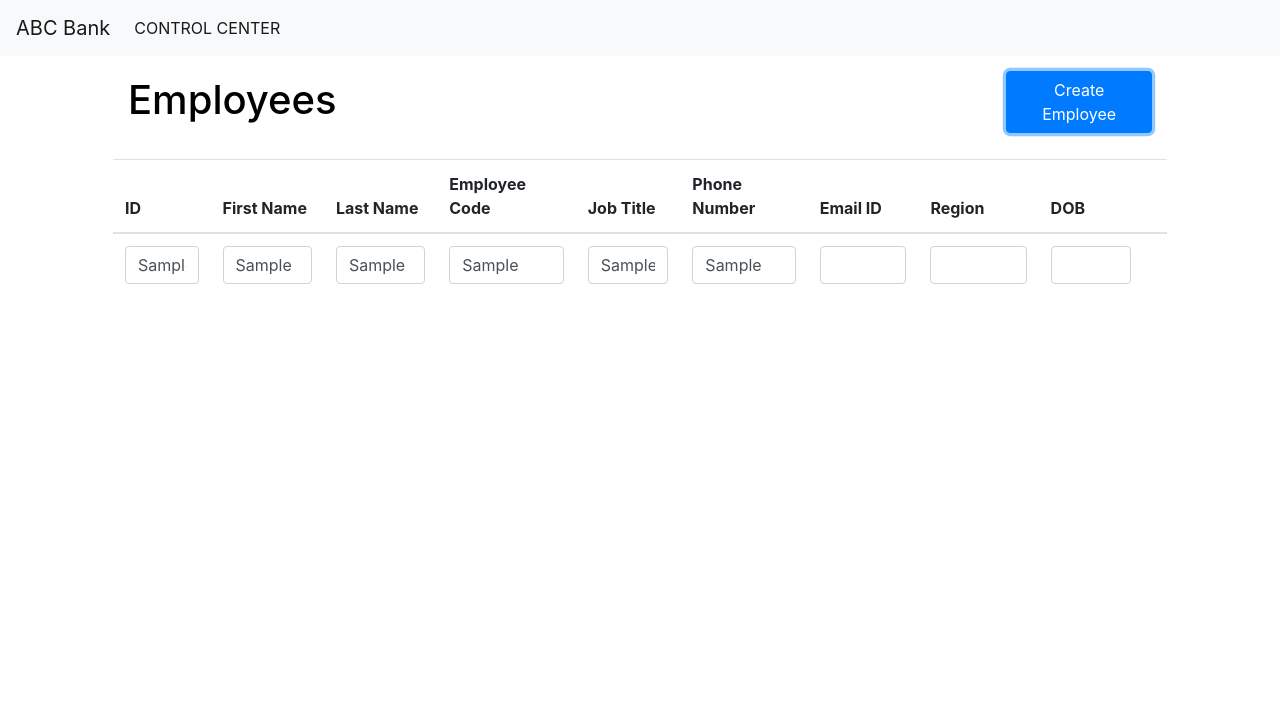
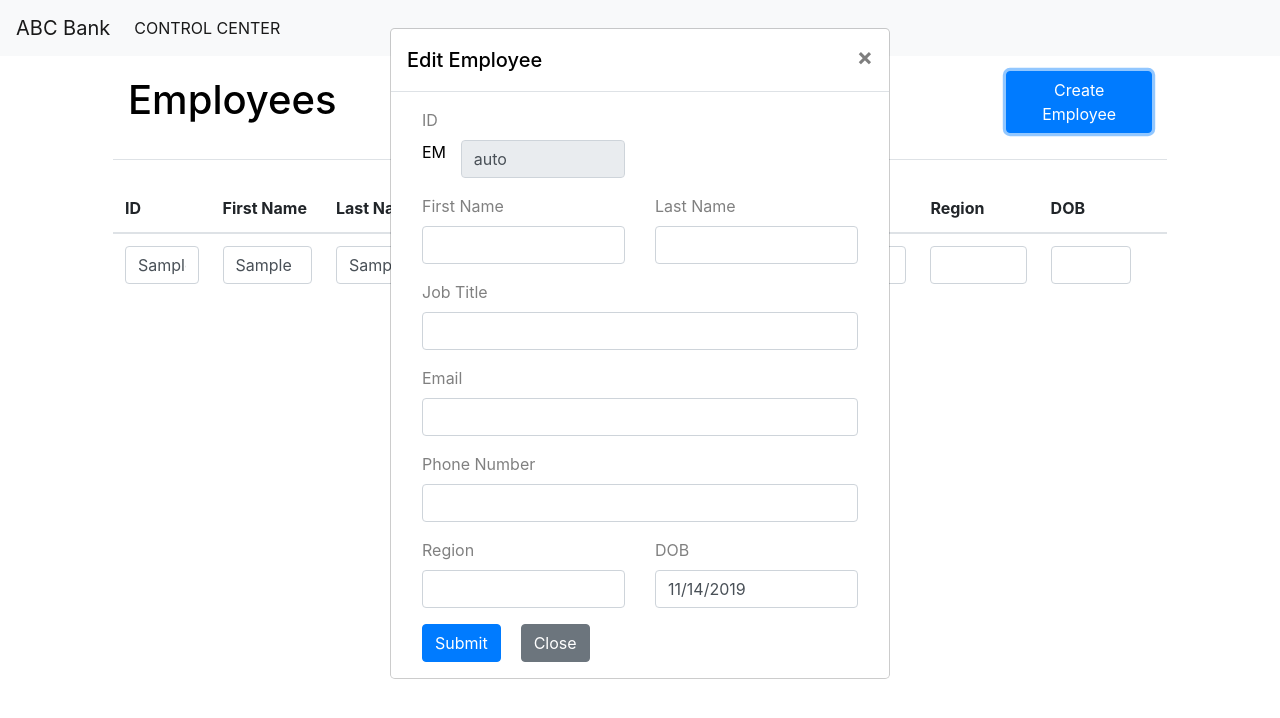
Before and after one commit to bansalvks/employee-crud-app, a React (Create React App) app: page / in a window 1280 px wide. Both pictures are taken after typing "Sample", "Sample", "Sample", "Sample", "Sample", "Sample" into the empty fields and a click on the button "Create Employee". Shown: the top 718 px of the page. Built offline with nearby package versions, Linux system fonts and the light colour scheme.

Commit message:
insert update delete added

```diff
--- /dev/null
+++ b/CommonUtils.js
@@ -0,0 +1,3 @@
+export function capitalizeFirstLetter(string) {
+    return string.charAt(0).toUpperCase() + string.slice(1);
+}
--- a/src/App.js
+++ b/src/App.js
@@ -7,7 +7,7 @@ import './App.css'
 import Navigation from './Components/Navigation';
 import { EmployeeDetails } from './Containers/EmployeeDetails';
 import { EmployeeDetailsEditor } from './Containers/EmployeeDetailsEditor';
-import { getEmployeesAPI, removeEmployeesAPI } from "./services/EmployeeService";
+import { getEmployeesAPI, removeEmployeesAPI, updateEmployeesAPI, addEmployeesAPI } from "./services/EmployeeService";
 import moment from 'moment';
 import _ from 'lodash';
 
@@ -105,12 +105,72 @@ export class App extends React.PureComponent {
     })
   }
 
-  editEmployeeDetails = (index) => {
-
+  showCreateEmployeeDetails = (e) => {
+    e.preventDefault();
+    this.setState({
+      editEmployeeDetails: {}
+    });
   }
 
-  createEmployeeDetails = (index) => {
+  showEditEmployeeDetails = (e) => {
+    e.preventDefault();
 
+    const index = e.target.dataset.index
+
+    const {
+      employees
+    } = this.state;
+
+    this.setState({
+      editEmployeeDetails: employees[index]
+    });
+  }
+
+  hideEditEmployeeDetails = () => {
+    this.setState({
+      editEmployeeDetails: null
+    })
+  }
+
+  upsertEmployeeDetails = ({
+    isNew,
+    employeeID,
+    firstName,
+    lastName,
+    code,
+    jobTitle,
+    phone,
+    email,
+    region,
+    dob,
+  }) => {
+
+    let upsert = isNew ? addEmployeesAPI : updateEmployeesAPI
+
+    if (isNew &&
+      !firstName &&
+      !lastName &&
+      !jobTitle &&
+      !phone &&
+      !email &&
+      !region) {
+      this.hideEditEmployeeDetails();
+      return
+    }
+
+    upsert({
+      firstName,
+      lastName,
+      jobTitle,
+      phone,
+      email,
+      region,
+      dob,
+    })
+      .then(() => {
+        this.getEmployees();
+        this.hideEditEmployeeDetails();
+      })
   }
 
   removeEmployee = (e) => {
@@ -167,6 +227,7 @@ export class App extends React.PureComponent {
       sortOrder,
       sortBy,
       viewEmployeeDetails,
+      editEmployeeDetails,
     } = this.state;
 
     const rowsElements = employees.map(({
@@ -200,7 +261,7 @@ export class App extends React.PureComponent {
               <div className="dropdown-menu" aria-labelledby="rowActions">
                 <a className="dropdown-item" data-index={index} onClick={this.removeEmployee} href="#">Remove</a>
                 <a className="dropdown-item" data-index={index} onClick={this.showEmployeeDetails} href="#">View</a>
-                <a className="dropdown-item" href="#">Edit</a>
+                <a className="dropdown-item" data-index={index} onClick={this.showEditEmployeeDetails} href="#">Edit</a>
               </div>
             </div>
           </td>
@@ -217,7 +278,7 @@ export class App extends React.PureComponent {
               <h1>Employees</h1>
             </div>
             <div className="col-2">
-              <button type="button" className="btn btn-primary create-employee-button">Create Employee</button>
+              <button type="button" onClick={this.showCreateEmployeeDetails} className="btn btn-primary create-employee-button">Create Employee</button>
             </div>
           </div>
 
@@ -279,19 +340,20 @@ export class App extends React.PureComponent {
           close={this.hideEmployeeDetails}
         /> : null}
 
-        <EmployeeDetailsEditor
-          show={false}
-          employeeID={'EM03'}
-          firstName={'Vikas Bansal'}
-          lastName=""
-          code={'E1'}
-          jobTitle={'LSE'}
-          phone={'8802339189'}
-          email={'bansal.vks@gmail.com'}
-          region={'IN'}
-          dob={new Date()}
-        />
-
+        {editEmployeeDetails ? <EmployeeDetailsEditor
+          show={true}
+          employeeID={editEmployeeDetails.employeeID}
+          firstName={editEmployeeDetails.firstName}
+          lastName={editEmployeeDetails.lastName}
+          code={editEmployeeDetails.code}
+          jobTitle={editEmployeeDetails.jobTitle}
+          phone={editEmployeeDetails.phone}
+          email={editEmployeeDetails.email}
+          region={editEmployeeDetails.region}
+          dob={editEmployeeDetails.dob}
+          close={this.hideEditEmployeeDetails}
+          submit={this.upsertEmployeeDetails}
+        /> : null}
       </div >
     )
   }
--- a/src/Containers/EmployeeDetails.js
+++ b/src/Containers/EmployeeDetails.js
@@ -34,8 +34,9 @@ export function EmployeeDetails({
                         className="close modal-close-button"
                         data-dismiss="modal"
                         aria-label="Close"
+                        onClick={close}
                     >
-                        <span onClick={close} aria-hidden="true">×</span>
+                        <span aria-hidden="true">×</span>
                     </button>
 
                     <div className="container modal-heading">
--- a/src/Containers/EmployeeDetailsEditor.js
+++ b/src/Containers/EmployeeDetailsEditor.js
@@ -22,6 +22,7 @@ export class EmployeeDetailsEditor extends React.Component {
         } = props;
 
         this.state = {
+            isNew: !employeeID,
             show,
             employeeID,
             firstName,
@@ -34,7 +35,47 @@ export class EmployeeDetailsEditor extends React.Component {
             dob: dob || new Date(),
         }
     }
-    handleChange = date => {
+
+    submit = () => {
+        const {
+            submit
+        } = this.props
+
+        const {
+            isNew,
+            employeeID,
+            firstName,
+            lastName,
+            code,
+            jobTitle,
+            phone,
+            email,
+            region,
+            dob,
+        } = this.state;
+
+        submit({
+            isNew,
+            employeeID,
+            firstName,
+            lastName,
+            code,
+            jobTitle,
+            phone,
+            email,
+            region,
+            dob: dob.getTime(),
+        })
+    }
+
+    handleChange = event => {
+        const key = event.target.dataset.key
+        this.setState({
+            [key]: event.target.value
+        });
+    }
+
+    handleChangeDate = date => {
         this.setState({
             dob: date
         });
@@ -42,9 +83,12 @@ export class EmployeeDetailsEditor extends React.Component {
 
     render() {
         const {
-            show = false,
-            employeeID,
-            FirstName,
+            close
+        } = this.props;
+
+        const {
+            show,
+            firstName,
             lastName,
             code,
             jobTitle,
@@ -52,7 +96,7 @@ export class EmployeeDetailsEditor extends React.Component {
             email,
             region,
             dob,
-            isEdit,
+            isNew,
         } = this.state;
 
         return (
@@ -71,20 +115,21 @@ export class EmployeeDetailsEditor extends React.Component {
                     <div className="modal-content">
                         <div className="modal-header">
                             <h5 className="modal-title" id="EmployeeEditModalLabel">
-                                {isEdit ? "Edit" : "Create"} Employee
+                                {isNew ? "Edit" : "Create"} Employee
                             </h5>
                             <button
                                 type="button"
                                 className="close"
                                 data-dismiss="modal"
                                 aria-label="Close"
+                                onClick={close}
                             >
                                 <span aria-hidden="true">×</span>
                             </button>
 
                         </div>
                         <div className="modal-body">
-                            <form className="container">
+                            <form className="container" onSubmit={this.submit}>
 
 
                                 <div className="form-group row">
@@ -94,9 +139,13 @@ export class EmployeeDetailsEditor extends React.Component {
                                             <div className="col-2">EM</div>
                                             <div className="col-10">
                                                 <input
-                                                    type="number"
+                                                    type="text"
                                                     className="form-control"
                                                     id="codeInput"
+                                                    data-key="code"
+                                                    onChange={this.handleChange}
+                                                    readOnly
+                                                    value={code ? code.slice(2, code.length) : 'auto'}
                                                 />
                                             </div>
                                         </div>
@@ -110,6 +159,9 @@ export class EmployeeDetailsEditor extends React.Component {
                                             type="text"
                                             className="form-control"
                                             id="fnameInput"
+                                            data-key="firstName"
+                                            onChange={this.handleChange}
+                                            value={firstName}
                                         />
                                     </div>
                                     <div className="col-6">
@@ -118,6 +170,9 @@ export class EmployeeDetailsEditor extends React.Component {
                                             type="text"
                                             className="form-control"
                                             id="lnameInput"
+                                            data-key="lastName"
+                                            onChange={this.handleChange}
+                                            value={lastName}
                                         />
                                     </div>
                                 </div>
@@ -130,6 +185,9 @@ export class EmployeeDetailsEditor extends React.Component {
                                             type="text"
                                             className="form-control"
                                             id="jobTitleInput"
+                                            data-key="jobTitle"
+                                            onChange={this.handleChange}
+                                            value={jobTitle}
                                         />
                                     </div>
                                 </div>
@@ -142,6 +200,9 @@ export class EmployeeDetailsEditor extends React.Component {
                                             type="email"
                                             className="form-control"
                                             id="emailInput"
+                                            data-key="email"
+                                            onChange={this.handleChange}
+                                            value={email}
                                         />
                                     </div>
                                 </div>
@@ -151,9 +212,11 @@ export class EmployeeDetailsEditor extends React.Component {
                                     <div className="col-12">
                                         <label htmlFor="phoneInput" className="light-label">Phone Number</label>
                                         <input
-                                            type="email"
                                             className="form-control"
                                             id="phoneInput"
+                                            data-key="phone"
+                                            onChange={this.handleChange}
+                                            value={phone}
                                         />
                                     </div>
                                 </div>
@@ -165,15 +228,18 @@ export class EmployeeDetailsEditor extends React.Component {
                                             type="text"
                                             className="form-control"
                                             id="regionInput"
+                                            data-key="region"
+                                            onChange={this.handleChange}
+                                            value={region}
                                         />
                                     </div>
                                     <div className="col-6">
                                         <label htmlFor="dobInput" className="light-label">DOB</label>
                                         <DatePicker
                                             className="form-control"
-
                                             selected={dob}
-                                            onChange={this.handleChange}
+                                            onChange={this.handleChangeDate}
+                                            data-key="dob"
                                         />
                                     </div>
                                 </div>
@@ -187,6 +253,7 @@ export class EmployeeDetailsEditor extends React.Component {
                                         type="button"
                                         className="btn btn-secondary"
                                         data-dismiss="modal"
+                                        onClick={close}
                                     >
                                         Close
                                     </button>
--- a/src/services/EmployeeService.js
+++ b/src/services/EmployeeService.js
@@ -1,3 +1,5 @@
+import { capitalizeFirstLetter } from "../../CommonUtils";
+
 let mockData = [
     {
         "employeeID": "E1",
@@ -283,7 +285,6 @@ export function getEmployeesAPI({
 export function removeEmployeesAPI({
     employeeID
 }) {
-
     // MOCKING API
     return new Promise(function (resolve) {
         mockData = mockData.filter(employee => employee.employeeID !== employeeID)
@@ -291,3 +292,63 @@ export function removeEmployeesAPI({
         resolve(true);
     })
 }
+
+export function updateEmployeesAPI({
+    employeeID,
+    firstName,
+    lastName,
+    code,
+    jobTitle,
+    phone,
+    email,
+    region,
+    dob,
+}) {
+    // MOCKING API
+    return new Promise(function (resolve) {
+        const employee = mockData.find(e => e.employeeID === employeeID)
+        employee.firstName = capitalizeFirstLetter(firstName);
+        employee.lastName = capitalizeFirstLetter(lastName);
+        employee.code = code;
+        employee.jobTitle = capitalizeFirstLetter(jobTitle);
+        employee.phone = phone;
+        employee.email = email;
+        employee.region = region;
+        employee.dob = dob;
+
+        localStorage.mockDataFromLocal = JSON.stringify(mockData)
+        resolve(true);
+    })
+}
+
+export function addEmployeesAPI({
+    employeeID,
+    firstName,
+    lastName,
+    code,
+    jobTitle,
+    phone,
+    email,
+    region,
+    dob,
+}) {
+    // MOCKING API
+    return new Promise(function (resolve) {
+        const id = mockData.length + 1
+        mockData.push({
+            employeeID,
+            firstName: capitalizeFirstLetter(firstName),
+            lastName: capitalizeFirstLetter(lastName),
+            code,
+            jobTitle: capitalizeFirstLetter(jobTitle),
+            phone,
+            email,
+            region,
+            dob,
+            employeeID: "E" + id,
+            code: "EM" + id,
+        })
+        localStorage.mockDataFromLocal = JSON.stringify(mockData)
+        resolve(true);
+    })
+}
```
